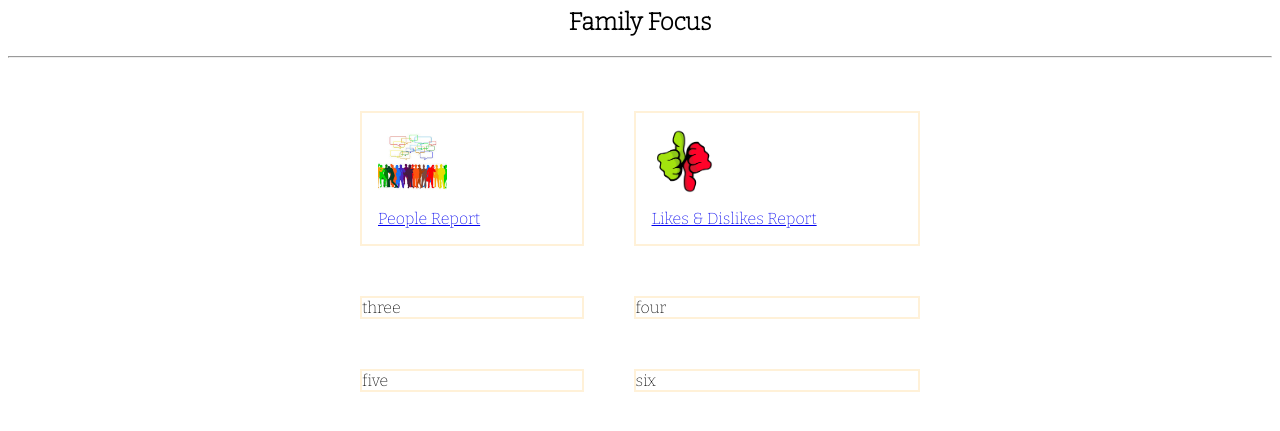
After one commit to mrrichardasmith/python_user_Authentication, a Flask app: page /reports in a window 1280 px wide. The commit adds this page. Shown: the top 431 px of the page. Run offline with Flask 2, Linux system fonts and the light colour scheme; parts of the project's set-up code (start-up, migrations or seed data) failed here and were passed over.

Commit message:
Played around with the pages and reports, need graphs to show the data better

```diff
--- a/forms.py
+++ b/forms.py
@@ -38,6 +38,11 @@ class ThinkingForm(FlaskForm):
     thoughts = StringField('Your thoughts', validators=[DataRequired()])
     submit = SubmitField('Say It')
 
+class LifeHacksForm(FlaskForm):
+    hack_title = StringField('Life Hack Title', validators=[DataRequired()])
+    hack_description = TextAreaField('Life Hack Description', validators=[DataRequired()])
+    submit = SubmitField('Hack It')
+
 class DaySchoolForm(FlaskForm):
     yourday = RadioField('Your Day Was', choices=['Great', 'OK', 'Blah', 'Ugh!', 'Bad'], validators=[DataRequired()])
     why = StringField('More Words Why', validators=[DataRequired()])
--- a/models.py
+++ b/models.py
@@ -45,6 +45,12 @@ class Thinking(db.Model):
     def __repr__(self):
         return '<Thinking {}>'.format(self.username)
 
+class Life_hacks(db.Model):
+    id = db.Column(db.Integer, primary_key=True)
+    hacktitle = db.Column(db.String(120))
+    hackdescription = db.Column(db.String(500))
+    username = db.Column(db.String, db.ForeignKey('user.username'))
+
 class Day_school(db.Model):
     id = db.Column(db.Integer, primary_key=True)
     date = db.Column(db.DateTime, index=True, default=datetime.utcnow)
--- a/routes.py
+++ b/routes.py
@@ -1,8 +1,8 @@
 from asyncio.windows_events import NULL
 from cgitb import html
 from flask import request, render_template, flash, redirect,url_for
-from models import User, Likesdislikes, Thinking, Day_school, People, Admin
-from forms import RegistrationForm, LoginForm, LikesDislikesForm, ThinkingForm, DaySchoolForm, GoodBadUglyForm, AdminForm
+from models import User, Likesdislikes, Thinking, Day_school, People, Admin, Life_hacks
+from forms import RegistrationForm, LoginForm, LikesDislikesForm, ThinkingForm, DaySchoolForm, GoodBadUglyForm, AdminForm, LifeHacksForm
 from werkzeug.urls import url_parse
 from flask_login import current_user, login_user, logout_user, login_required
 from app import app, db
@@ -98,11 +98,8 @@ def index():
   # In this case we filter by username which is a field we get through relationship with User and then call all records by a user that are Likes
   likesdislikes_username = Likesdislikes.query.filter(Likesdislikes.username == 'richard', Likesdislikes.likes_dislikes == 'Likes').all()
   print(likesdislikes_username)
-  # The first record from a list of records that match the logic specified in this case just the first record.
-  people_date = People.query.first()
-  #print the year, month, day from a datetime object stored in the database
-  print( people_date.date.day, people_date.date.month, people_date.date.year )
-  people = People.query.filter(People.date > new_date).all()
+
+
 
   thoughts = Thinking.query.filter(Thinking.timestamp > new_date).all()
 
@@ -116,7 +113,7 @@ def index():
     likesdislikes=[]
 
 #render template returns the html page and passes the data called through to be unpacked on that page
-  return render_template( 'landing_page.html', likesdislikes=likesdislikes, thoughts=thoughts, days=days, current_user=current_user, people=people )
+  return render_template( 'landing_page.html', thoughts=thoughts, days=days, current_user=current_user, people=people )
 
 @app.route('/survey', methods=['GET', 'POST'])
 @login_required
@@ -169,6 +166,24 @@ def faces  ():
   if request.method == 'GET':
     return render_template('faces.html')
 
+@app.route('/lifehacks', methods=['GET', 'POST'])
+def lifehacks():
+  hack = LifeHacksForm()
+  if  request.method == 'GET':
+
+
+    return render_template('lifehacks.html', user=current_user, hack=hack)
+
+  if request.method == 'POST' and hack.validate():
+    print('Family Hacks')
+    new_hack = Life_hacks(hacktitle=hack.hack_title.data, hackdescription=hack.hack_description.data, username=current_user.username)
+    db.session.add(new_hack)
+    db.session.commit()
+    return redirect(url_for('lifehacks'))
+
+
+
+
 @app.route('/likesdislikes', methods=['GET', 'POST'])
 def likesdislikes():
   form = LikesDislikesForm()
@@ -183,12 +198,18 @@ def likesdislikes():
     return render_template('likesdislikes.html', likesdislikes=likesdislikes, form=form)
 
   if request.method == 'POST':
-    print('Hello World')
+    print('Likes & Dislikes POST')
     new_likesdislikes = Likesdislikes(likes_dislikes=form.likes_dislikes.data, country=form.country.data, reason=form.reason.data, username=current_user.username)
     db.session.add(new_likesdislikes)
     db.session.commit()
 
     return redirect(url_for('index'))
+
+@app.route('/reports')
+def reports():
+  if request.method == 'GET':
+
+    return render_template('reports.html')
 
 @app.route('/pulse_report')
 def pulsereport():
@@ -196,6 +217,25 @@ def pulsereport():
     new_date = datetime.now() - timedelta(days = 7)
     days = Day_school.query.filter(Day_school.date > new_date).all()
     return render_template('familypulsereport.html', days=days, testdelete=testdelete)
+
+@app.route('/likesdislikes_report')
+def likesdislikesreport():
+  if request.method == 'GET':
+    new_date = datetime.now() - timedelta(days = 7)
+    likesdislikes = Likesdislikes.query.filter(Likesdislikes.timestamp > new_date).all()
+    return render_template('likesdislikesreport.html', likesdislikes=likesdislikes)
+
+@app.route('/people_report')
+def peoplereport():
+  if request.method == 'GET':
+    new_date = datetime.now() - timedelta(days = 7)
+    print(new_date)
+    people = People.query.filter(People.date > new_date).all()
+    # The first record from a list of records that match the logic specified in this case just the first record.
+    people_date = People.query.first()
+    #print the year, month, day from a datetime object stored in the database
+    print( people_date.date.day, people_date.date.month, people_date.date.year )
+    return render_template('peoplereport.html', people=people)
 
 @app.route('/logout')
 def logout():
--- a/static/style.css
+++ b/static/style.css
@@ -140,13 +140,14 @@ th, td {
 .item3 { grid-area: dash3; }
 .item4 { grid-area: dash4; }
 .item5 { grid-area: dash5; }
+.item6 { grid-area: dash6; }
 
 .grid-container {
   display: grid;
   grid-template-areas:
-    'dash1 dash1 dash1 dash1 dash1'
-    'dash2 dash2 dash2 dash3 dash3'
-    'dash4 dash4 dash4 dash5 dash5';
+    'dash1 dash1 dash2 dash2'
+    'dash3 dash3 dash4 dash4'
+    'dash5 dash5 dash6 dash6 ';
   gap: 50px;
   padding: 20px;
 }
--- a/templates/familypulsereport.html
+++ b/templates/familypulsereport.html
@@ -24,11 +24,10 @@
                     <td>{{ day.id }}</td>
                     <td><button><img id="iconPic" src="{{ url_for('static', filename='pictures/trash.png') }}"></button></td>
                 </tr>
-                {% endfor %}
+                 {% endfor %}
             </table>
         </div>
    </div>
-</div>
 </center>
 
 
--- a/templates/nav_update.html
+++ b/templates/nav_update.html
@@ -16,7 +16,7 @@
             <!--<a href="{{ url_for('user', username=current_user.username) }}">Likes Dislikes</a>-->
         <div class="navOption">
             <a href="{{ url_for('day', username=current_user.username) }}"><img class="navPic" src="{{ url_for('static', filename='pictures/howday2.png') }}"></a>
-            <p><a href="{{ url_for('day', username=current_user.username) }}">How was your day</a></p>
+            <p><a href="{{ url_for('day', username=current_user.username) }}">Your day</a></p>
         </div>
 
 
@@ -37,8 +37,8 @@
         </div>
 
         <div class="navOption">
-            <a href="{{ url_for('people') }}"><img class="navPic" src="{{ url_for('static', filename='pictures/people.jpg') }}"></a>
-            <p><a href="{{ url_for('people') }}">People</a></p>
+            <a href="{{ url_for('reports') }}"><img class="navPic" src="{{ url_for('static', filename='pictures/report.jpg') }}"></a>
+            <p><a href="{{ url_for('reports') }}">Reports</a></p>
         </div>
 
 
--- /dev/null
+++ b/templates/reports.html
@@ -0,0 +1,37 @@
+{% extends "base.html" %}
+
+{% block content %}
+
+
+<div class="page">
+    <div class="grid-container">
+        <div class="item1 border">
+            <div class="navOption">
+                <a href="{{ url_for('peoplereport') }}"><img class="navPic" src="{{ url_for('static', filename='pictures/people.jpg') }}"></a>
+                <p><a href="{{ url_for('peoplereport') }}">People Report</a></p>
+            </div>
+        </div>
+        <div class="item2 border">
+            <div class="navOption">
+                <a href="{{ url_for('likesdislikesreport') }}"><img class="navPic" src="{{ url_for('static', filename='pictures/thumbsupdown.png') }}"></a>
+                <p><a href="{{ url_for('likesdislikesreport') }}">Likes & Dislikes Report</a></p>
+            </div>
+        </div>
+        <div class="item3 border">
+        three
+        </div>
+        <div class="item4 border">
+        four
+        </div>
+        <div class="item5 border">
+        five
+        </div>
+        <div class="item6 border">
+        six
+        </div>
+    </div>
+</div>
+
+
+
+{% endblock %}
```
Also changed, not shown: templates/landing_page.html (+1 -45 lines), templates/lifehacks.html (added, +32 -0 lines), templates/likesdislikesreport.html (added, +28 -0 lines), templates/peoplereport.html (added, +31 -0 lines), static/pictures/home.png, static/pictures/lifeHack.jpg (added), static/pictures/report.jpg (added).
